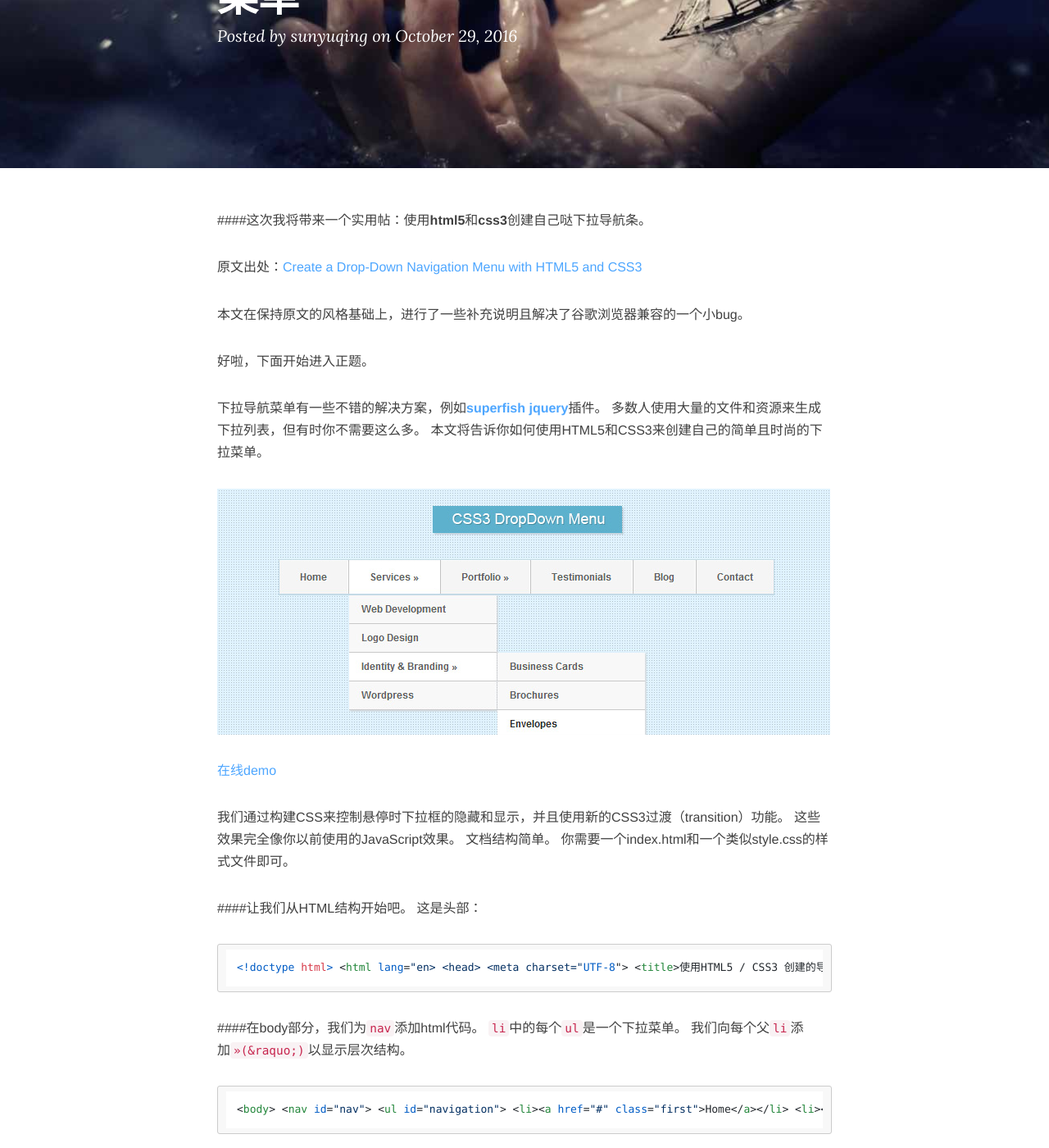
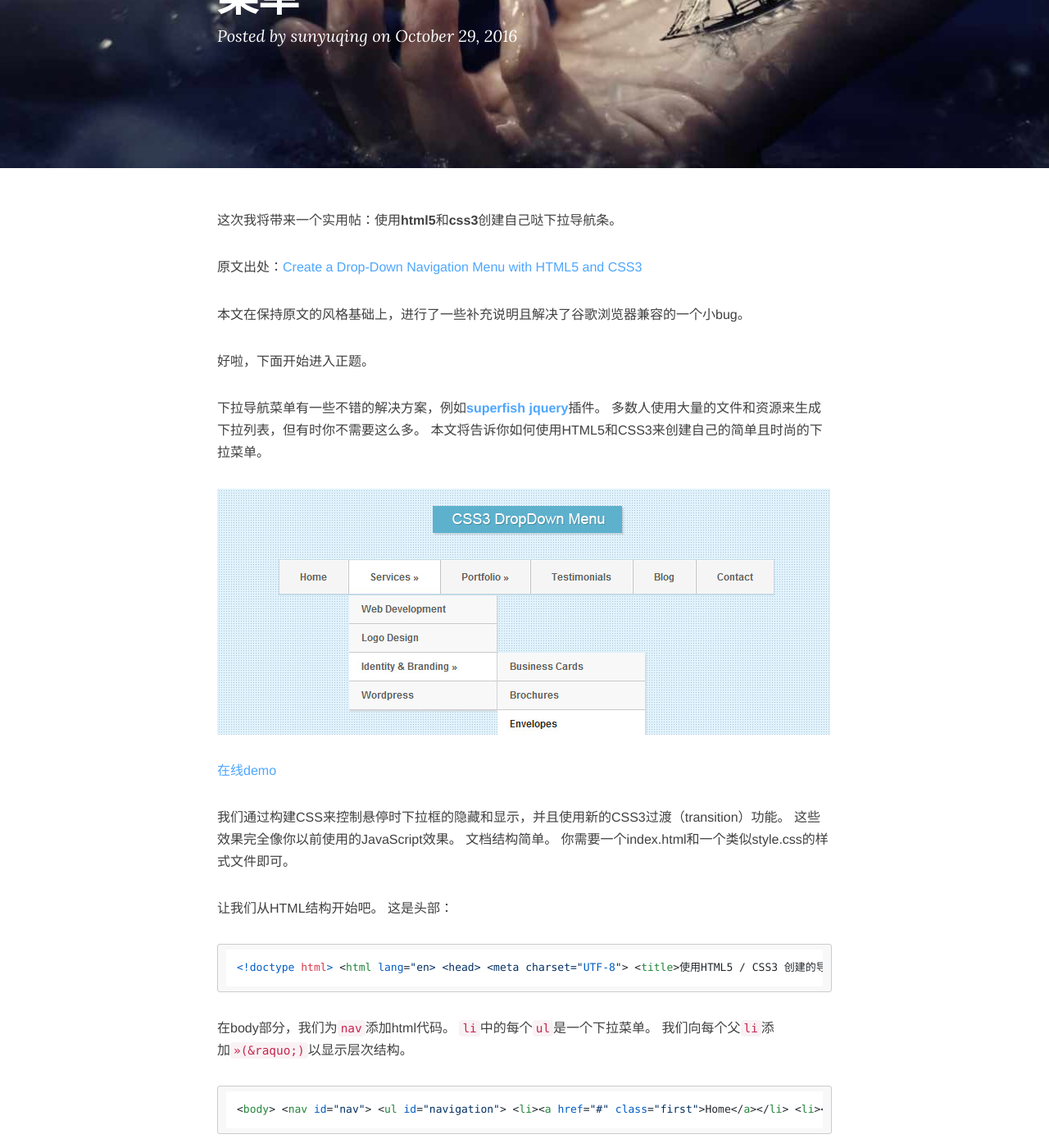
Before and after one commit to SunYuqing/SunYuqing.github.io, a Jekyll site: the page built from _posts/2016-10-29-create-a-navagation-with-html5-css3.md, in a window 1280 px wide and 1400 px high, scrolled down 284 px. Shown: the whole window at 82% size. Built offline with Jekyll 4.4.1, drawn with Linux system fonts in a browser that asks for light colours; nearby versions of some CDN libraries; comment, search, counter and statistics services are not loaded.

Commit message:
update blog

````diff
--- a/_posts/2016-10-29-create-a-navagation-with-html5-css3.md
+++ b/_posts/2016-10-29-create-a-navagation-with-html5-css3.md
@@ -6,7 +6,7 @@ tags: [html5, css3,navigation]
 description: 使用HTML5和CSS3创建下拉导航菜单
 ---
 
-####这次我将带来一个实用帖：使用**html5**和**css3**创建自己哒下拉导航条。
+这次我将带来一个实用帖：使用**html5**和**css3**创建自己哒下拉导航条。
 
 原文出处：[Create a Drop-Down Navigation Menu with HTML5 and CSS3](https://deliciousthemes.com/create-a-drop-down-navigation-menu-with-html5-and-css3/)
 
@@ -23,7 +23,8 @@ description: 使用HTML5和CSS3创建下拉导航菜单
 
 我们通过构建CSS来控制悬停时下拉框的隐藏和显示，并且使用新的CSS3过渡（transition）功能。 这些效果完全像你以前使用的JavaScript效果。 文档结构简单。 你需要一个index.html和一个类似style.css的样式文件即可。
 
-####让我们从HTML结构开始吧。 这是头部：
+让我们从HTML结构开始吧。 这是头部：
+
 ```
 <!doctype html>
 <html lang="en>
@@ -42,9 +43,10 @@ description: 使用HTML5和CSS3创建下拉导航菜单
 </head>
 ```
 
-####在body部分，我们为`nav`添加html代码。 `li`中的每个`ul`是一个下拉菜单。 我们向每个父`li`添加`»(&raquo;)`以显示层次结构。
+在body部分，我们为`nav`添加html代码。 `li`中的每个`ul`是一个下拉菜单。 我们向每个父`li`添加`»(&raquo;)`以显示层次结构。
 
 ```
+
 <body>
 <nav id="nav">
 	<ul id="navigation">
@@ -163,6 +165,7 @@ ul#navigation li:hover > a {
 注意`ul＃navigation li a`有一些转换(transition)样式。 它们可以创建一个很好的悬停效果。
 
 现在，让我们对下拉菜单进行风格化吧。
+
 ```
 /*下拉导航*/
 ul#navigation li:hover > ul
````
